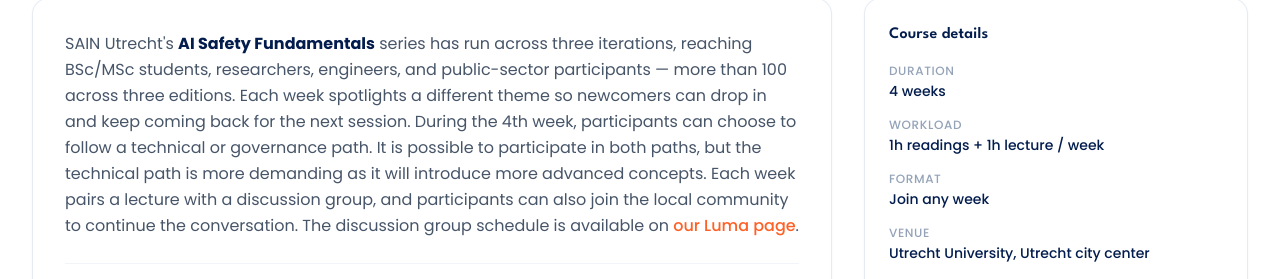
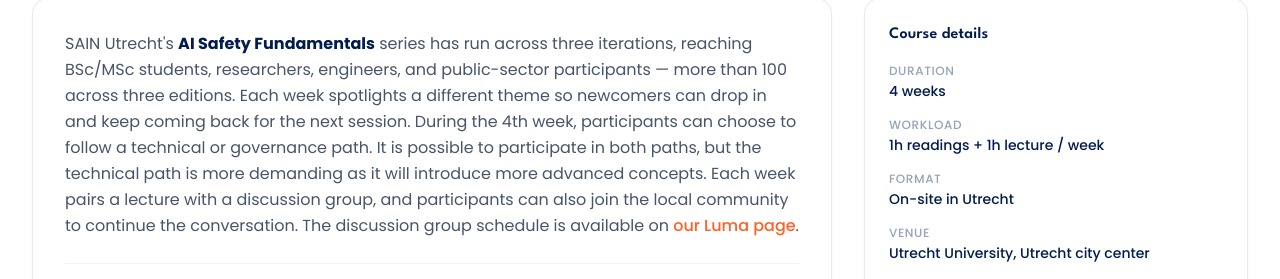
Before and after one commit to AlexanderAKM/Safe-AI-Netherlands, a Next.js app: page /chapters/utrecht in a window 1280 px wide. Shown: the part 3496-3775 px from the top of the page. Built offline with nearby package versions, Linux system fonts and the light colour scheme; no server answers.

Commit message:
fixed the "format" section

```diff
--- a/src/app/chapters/utrecht/page.tsx
+++ b/src/app/chapters/utrecht/page.tsx
@@ -598,7 +598,7 @@
                       },
                       {
                         label: "Format",
-                        value: "Join any week",
+                        value: "On-site in Utrecht",
                       },
                       {
                         label: "Venue",
```
